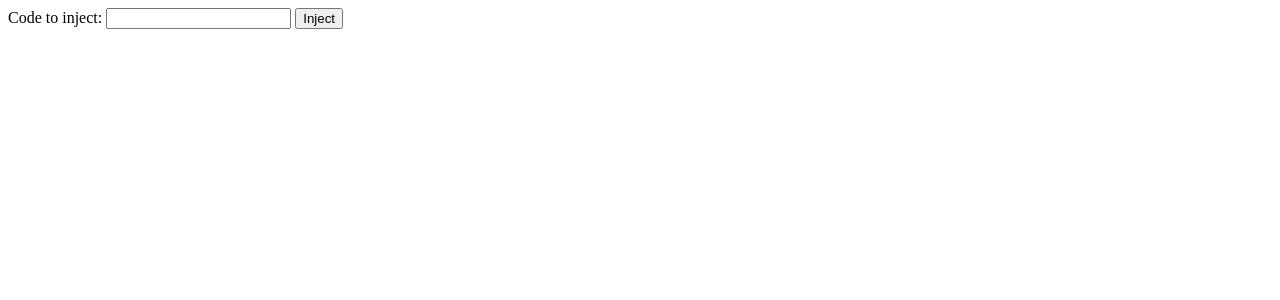
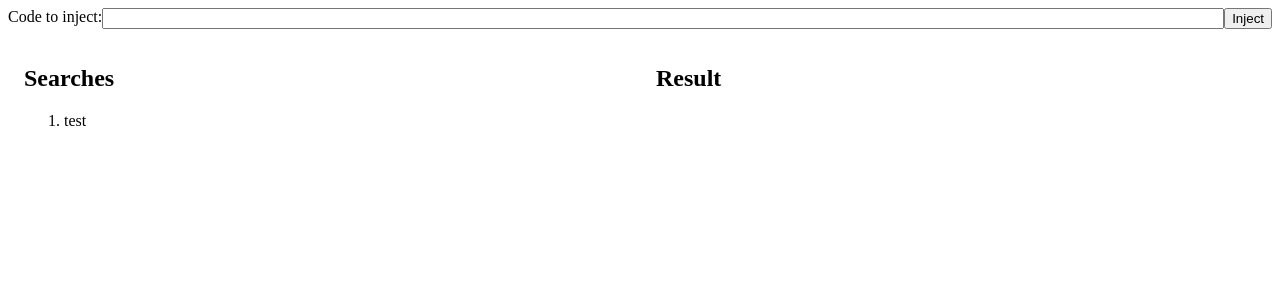
Before and after one commit to generatom/sql-blinds, a Flask app: page / in a window 1280 px wide. Shown: the top 300 px of the page. Run offline with Flask 2, Linux system fonts and the light colour scheme.

Commit message:
Added search and result divs

```diff
--- a/flasktest/templates/index.html
+++ b/flasktest/templates/index.html
@@ -1,9 +1,39 @@
 {% extends "base.html" %}
+{% block style %}
+.wrapper {
+  display: flex;
+  flex-direction: row;
+}
+.wrapper > div {
+  margin: 0 1rem;
+  width: 50%;
+}
+form {
+  display: flex;
+}
+form input[type="text"] {
+  flex: 1 1 auto;
+}
+{% endblock %}
 {% block content %}
 <form method="post">
   <label for="inject">Code to inject:</label>
   <input type="text" name="inject">
   <input type="submit" value="Inject">
 </form>
-<p>{{ inject|safe }}</p>
+<div class="wrapper">
+  <div class="searches">
+    <h2>Searches</h2>
+    <ol>
+      <li>test</li>
+    {% for search in searches %}
+      <li>{{ search }}</li>
+    {% endfor %}
+    </ol>
+  </div>
+  <div class="results">
+    <h2>Result</h2>
+    <p>{{ inject|safe }}</p>
+  </div>
+</div>
 {% endblock %}
```
